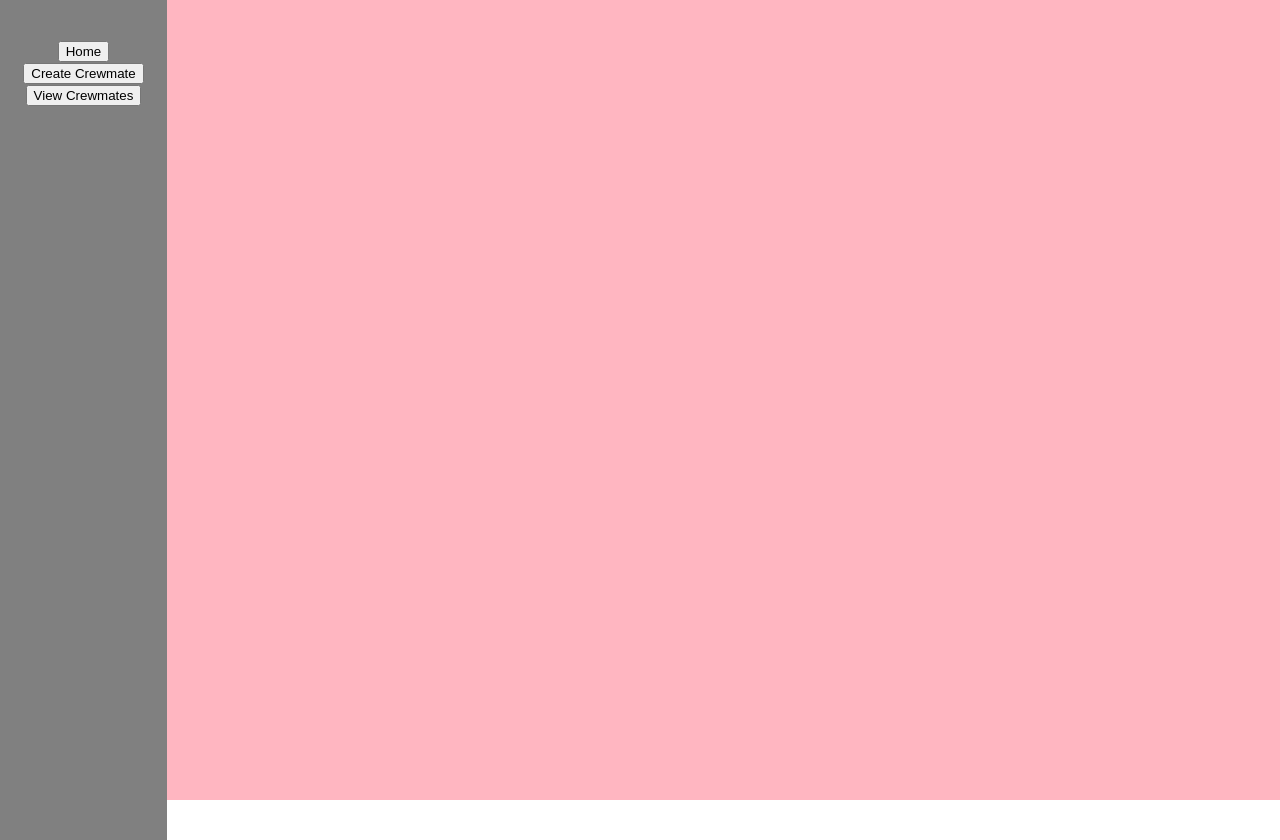
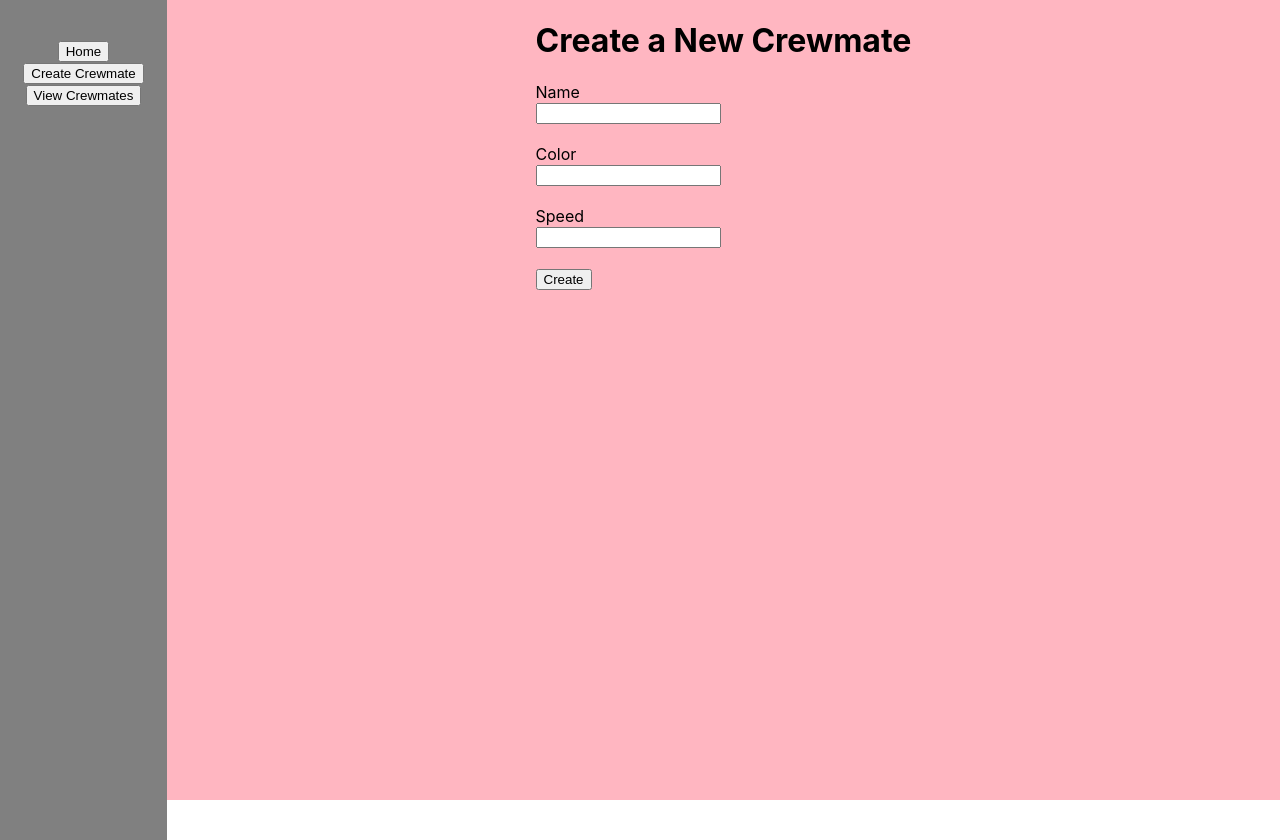
Before and after one commit to Jerin-v/crewmates, a React (Create React App) app: page /create in a window 1280 px wide. Built offline with nearby package versions, Linux system fonts and the light colour scheme.

Commit message:
add form to input crew stats

```diff
--- a/src/pages/CreateCrew.js
+++ b/src/pages/CreateCrew.js
@@ -25,6 +25,26 @@ const CreateCrew = () => {
         })
     }
 
+    return (
+        <div>
+            <h1>Create a New Crewmate</h1>
+            <form>
+                <label for="name">Name</label> <br />
+                <input type="text" id="name" name="name" onChange={handleChange} /><br />
+                <br/>
+
+                <label for="color">Color</label><br />
+                <input type="text" id="color" name="color" onChange={handleChange} /><br />
+                <br/>
+
+                <label for="speed">Speed</label><br />
+                <input type="text" id="speed" name="speed" onChange={handleChange} /><br />
+                <br/>
+                <input type="submit" value="Create" onClick={createCrew} />
+            </form>
+        </div>
+    )
+
 }
 
 export default CreateCrew;
```
